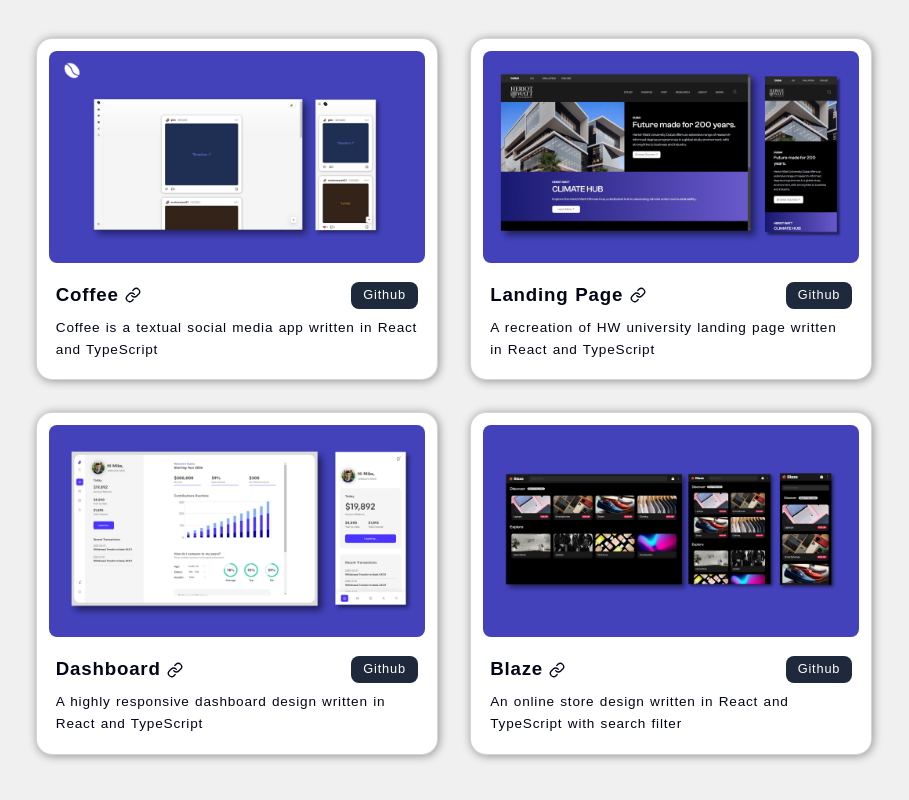
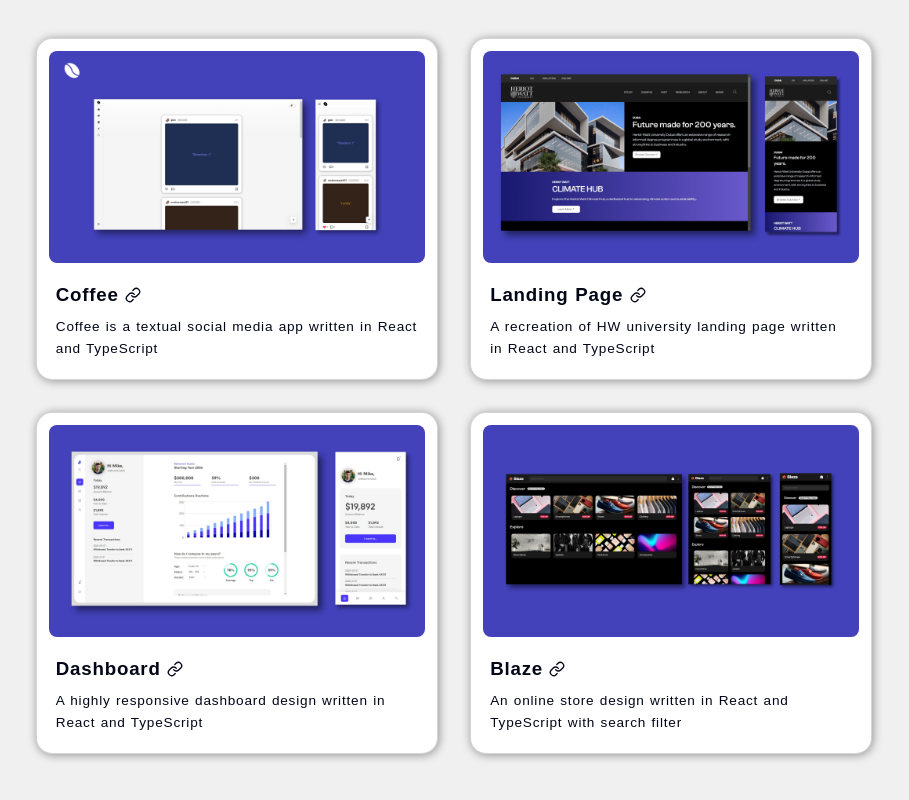
Before and after one commit to Gblnn/portfolio, a React (Vite) app: page / in a window 1280 px wide. Shown: the part 970-1770 px from the top of the page, without its empty margins (186-1095 px from the left). Built offline with nearby package versions, Linux system fonts and the light colour scheme; a web font is replaced by a local one.

Commit message:
Update project.tsx

```diff
--- a/src/components/project.tsx
+++ b/src/components/project.tsx
@@ -41,7 +41,7 @@
 
                         </div>
 
-                            <button style={{fontSize:"0.8rem",marginRight:"0rem",padding:"0.2rem", paddingLeft:"0.75rem", paddingRight:"0.75rem"}} className="dark btn"><a href={props.github}></a>Github</button>
+                            {/* <button style={{fontSize:"0.8rem",marginRight:"0rem",padding:"0.2rem", paddingLeft:"0.75rem", paddingRight:"0.75rem"}} className="dark btn"><a href={props.github}></a>Github</button> */}
                         </div>
                         <p style={{marginTop:"0.5rem", fontSize:"0.85rem"}}>{props.desc}</p>
 
```
